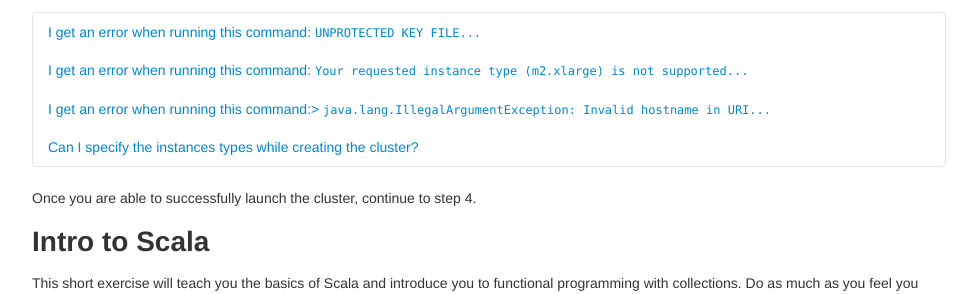
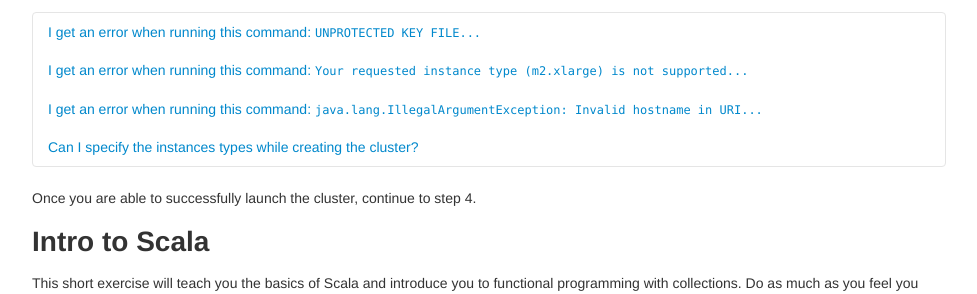
Before and after one commit to databricks/spark-training, a Jekyll site: the page built from strata_2013/index.md, in a window 1280 px wide and 900 px high, scrolled down 1843 px. Shown: the part 159-453 px from the top of the window, without its empty margins (151-1128 px from the left). Built offline with Jekyll 4.4.1, drawn with Linux system fonts in a browser that asks for light colours.

Commit message:
typo fix

```diff
--- a/strata_2013/index.md
+++ b/strata_2013/index.md
@@ -80,7 +80,7 @@
         I get an error when running this command: <code>Your requested instance type (m2.xlarge) is not supported...</code>
       </a>
       <a class="accordion-toggle" data-toggle="collapse" href="#collapse-q3" data-parent="#q-accordion">
-        I get an error when running this command:> <code>java.lang.IllegalArgumentException: Invalid hostname in URI...</code>
+        I get an error when running this command: <code>java.lang.IllegalArgumentException: Invalid hostname in URI...</code>
       </a>
       <a class="accordion-toggle" data-toggle="collapse" href="#collapse-q4" data-parent="#q-accordion">
         Can I specify the instances types while creating the cluster?
```
